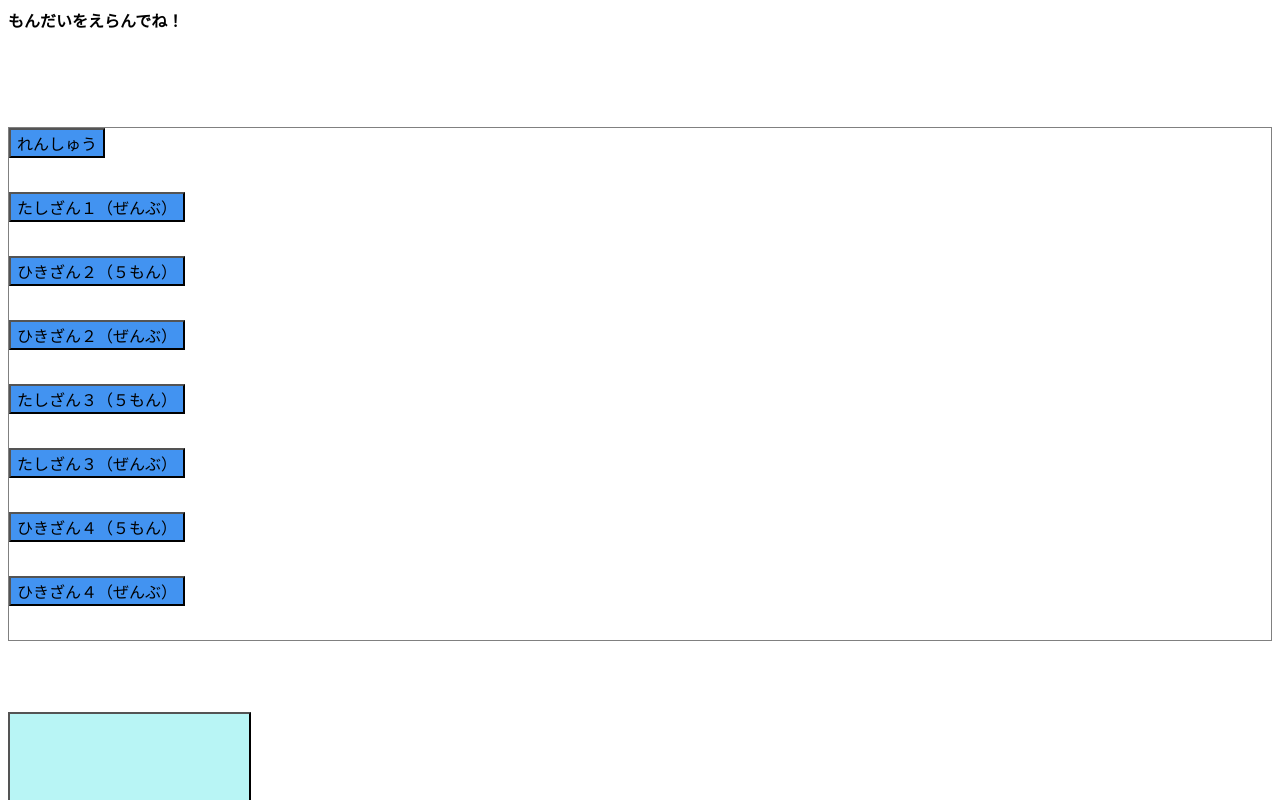
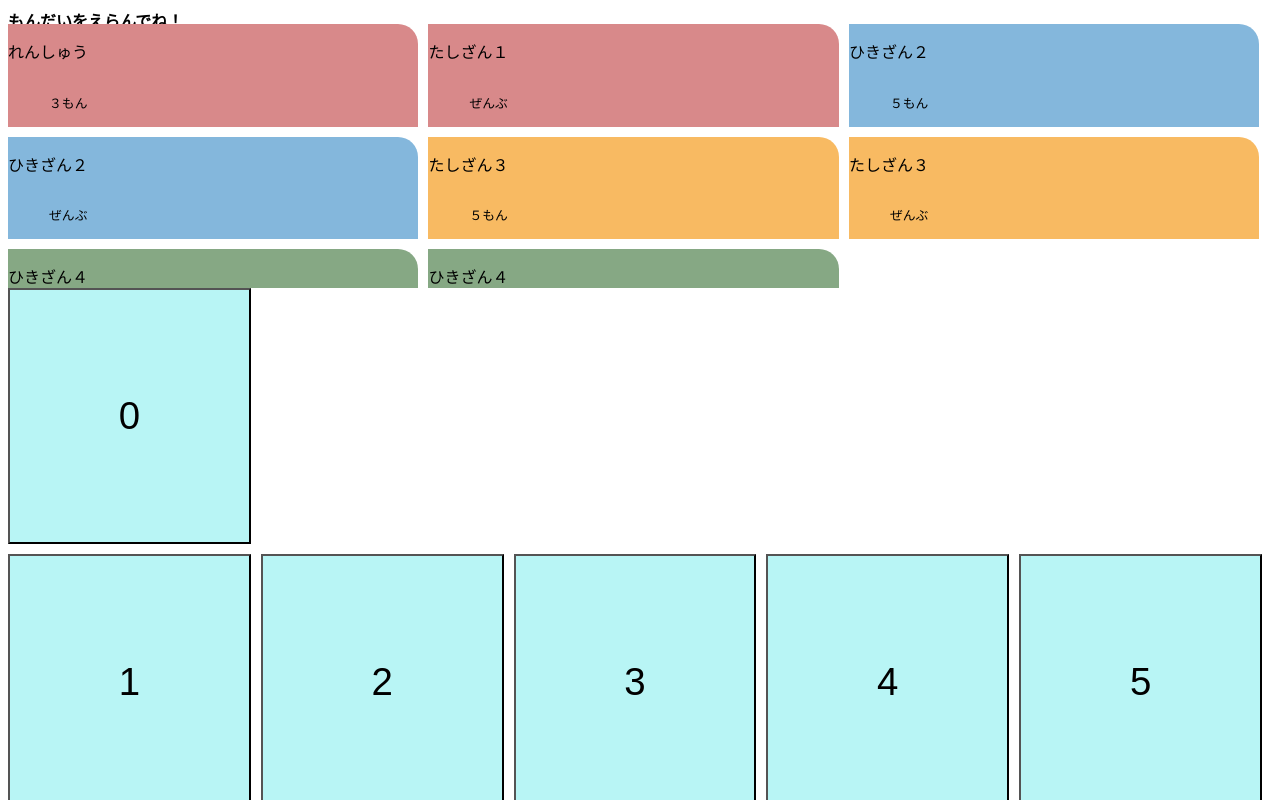
Before and after one commit to tomobou/react-calc-quiz, a React (Create React App) app: page / in a window 1280 px wide. Shown: the top 800 px of the page. Built offline with nearby package versions, Linux system fonts and the light colour scheme.

Commit message:
update layout

```diff
--- a/src/components/NumberSelector.tsx
+++ b/src/components/NumberSelector.tsx
@@ -21,13 +21,13 @@ export default class NumberSelector extends React.Component<NumberSelectorProps>
             }
         }
         return (
-            <div className='block'>
+            <div className='number-selector'>
                 {numberTables.map((values,index) => {
                     return (
                         <div key={"number-selector-row-" + index} className="number-selector-row">
                             {values.map((value) => {
                                 return (
-                                    <button key={"number-selector-" + value} className="number-selector" onClick={() => this.props.onClick(value)}>{value}</button>
+                                    <button key={"number-selector-item" + value} className="number-selector-item" onClick={() => this.props.onClick(value)}>{value}</button>
                                 )
                             })}
                         </div>
--- a/src/components/QuizSelector.tsx
+++ b/src/components/QuizSelector.tsx
@@ -4,6 +4,8 @@ import { QuizBook, tasizan1, hikizan2, tasizan3, hikizan4 } from '../domain/Quiz
 
 interface QuizButton {
     name: string,
+    remarks?: string,
+    color: string,
     quizCount?: number,
     quizBook: QuizBook
 }
@@ -16,14 +18,14 @@ export default class QuizSelector extends React.Component<QuizSelectorProps> {
     private quizButtons = Array<QuizButton>();
     constructor(props: QuizSelectorProps | Readonly<QuizSelectorProps>) {
         super(props);
-        this.quizButtons.push({ name: "れんしゅう", quizBook: tasizan1, quizCount: 3 });
-        this.quizButtons.push({ name: "たしざん１（ぜんぶ）", quizBook: tasizan1 });
-        this.quizButtons.push({ name: "ひきざん２（５もん）", quizBook: hikizan2, quizCount: 5 });
-        this.quizButtons.push({ name: "ひきざん２（ぜんぶ）", quizBook: hikizan2 });
-        this.quizButtons.push({ name: "たしざん３（５もん）", quizBook: tasizan3, quizCount: 5 });
-        this.quizButtons.push({ name: "たしざん３（ぜんぶ）", quizBook: tasizan3 });
-        this.quizButtons.push({ name: "ひきざん４（５もん）", quizBook: hikizan4, quizCount: 5 });
-        this.quizButtons.push({ name: "ひきざん４（ぜんぶ）", quizBook: hikizan4 });
+        this.quizButtons.push({ name: "れんしゅう", remarks: "３もん", color:"#D8898A", quizBook: tasizan1, quizCount: 3 });
+        this.quizButtons.push({ name: "たしざん１", remarks: "ぜんぶ", color:"#D8898A", quizBook: tasizan1 });
+        this.quizButtons.push({ name: "ひきざん２", remarks: "５もん", color:"#84B7DC", quizBook: hikizan2, quizCount: 5 });
+        this.quizButtons.push({ name: "ひきざん２", remarks: "ぜんぶ", color:"#84B7DC", quizBook: hikizan2 });
+        this.quizButtons.push({ name: "たしざん３", remarks: "５もん", color:"#F8BA62", quizBook: tasizan3, quizCount: 5 });
+        this.quizButtons.push({ name: "たしざん３", remarks: "ぜんぶ", color:"#F8BA62", quizBook: tasizan3 });
+        this.quizButtons.push({ name: "ひきざん４", remarks: "５もん", color:"#86A884", quizBook: hikizan4, quizCount: 5 });
+        this.quizButtons.push({ name: "ひきざん４", remarks: "ぜんぶ", color:"#86A884", quizBook: hikizan4 });
     }
     render() {
         return (
@@ -32,8 +34,10 @@ export default class QuizSelector extends React.Component<QuizSelectorProps> {
                 <div className='question-select'>
                     {this.quizButtons.map((quizButton, index) => {
                         return (
-                            <div key={"question-select-content-" + index} className="question-select-content">
-                                <button className="question-select-button" onClick={() => this.props.setQuizs(quizButton.quizBook.quizs(quizButton.quizCount))}>{quizButton.name}</button>
+                            <div key={"question-select-item-" + index} className="question-select-item" style={{ backgroundColor: quizButton.color}}
+                              onClick={() => this.props.setQuizs(quizButton.quizBook.quizs(quizButton.quizCount))}>
+                                <div className="question-select-item-name">{quizButton.name}</div>
+                                <div className="question-select-item-remarks">{quizButton.remarks}</div>
                             </div>
                         )
                     }
--- a/src/domain/QuizBook.tsx
+++ b/src/domain/QuizBook.tsx
@@ -17,7 +17,7 @@ function shuffle<T>(arr: Array<T>): Array<T> {
 }
 
 class Tasizan1 implements QuizBook {
-    name = "答えが10までのたしざん"
+    name = "10までのたしざん"
     quizs(quizCount?: number): Array<Quiz> {
         let quizs = Array<Quiz>();
         for (let x = 0; x < 10; x++) {
--- a/src/index.css
+++ b/src/index.css
@@ -3,7 +3,7 @@ body{
 }
 
 h5{
-    height: 48px;
+    height: 1em;
     width : 100vw;
     font-size: medium;
     margin: 0px;
@@ -41,34 +41,55 @@ h5{
 
 .questioner{
     display: flex;
-    height: 55vw;
     font-size: xx-large;
     flex-flow: wrap;
+    height: 35vh;
+    overflow-y: auto;
 }
 .question-content{
     display: flex;
     width: 100vw;
     padding-left: 20px;
 }
-.question-select{
+
+
+.question-select {
     display: flex;
-    width: 100vw;
-    height:40vw;
-    overflow-y: scroll;
+    flex-wrap: wrap;
+    .question-select-item {
+        width: calc(33% - 10px * 2 / 3);
+        margin-left: 10px;
+        margin-top: 10px;
+        &:nth-child(-n+3) {
+        margin-top: 0;
+        }
+        &:nth-child(3n+1) {
+        margin-left: 0;
+        }
+    }
+}
+.question-select-item{
+    aspect-ratio: 4 / 1;
+    min-height: 2.5em;
+    font-size: medium;
+    border-top-right-radius: calc(20px);
+    display: inline-flex;
+    align-items: center;
     flex-flow: wrap;
-    border: rgb(128, 128, 128) 1px solid;
+    flex-direction: row;
 }
-.question-select-content{
-    display: flex;
+.question-select-item-name{
     width: 100%;
-    height:30px;
-    margin-right: 10px;
-    margin-bottom:10px;
-    flex-flow: wrap;
 }
-.question-select-button{
-    font-size: medium;
-    background-color: rgb(66, 147, 241);
+.question-select-item-remarks{
+    padding-left: 10%;
+    font-size: 0.8em;
+}
+
+.number-selector{
+    position: relative;
+    display: inline-block;
+    height: 60vh;
 }
 
 .number-selector-row{
@@ -76,10 +97,10 @@ h5{
     flex-flow: wrap;
 }
 
-.number-selector {
+.number-selector-item {
     width: calc(100% / 5 - 10px);
     height:20vw;
-    font-size: x-large;
+    font-size: 1.2em;
     margin-right: 10px;
     margin-bottom:10px;
     background-color: rgb(184, 245, 245);
```
